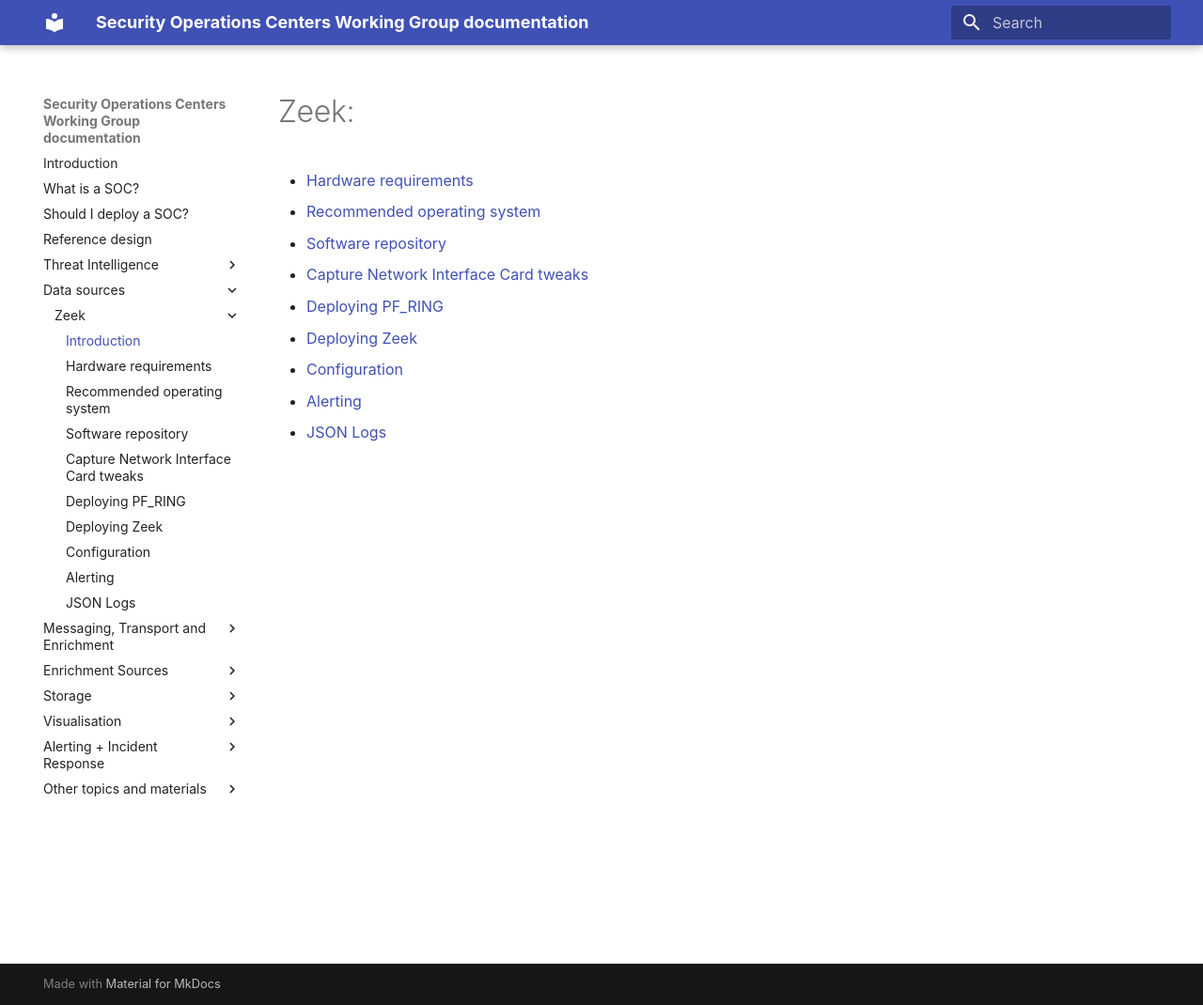
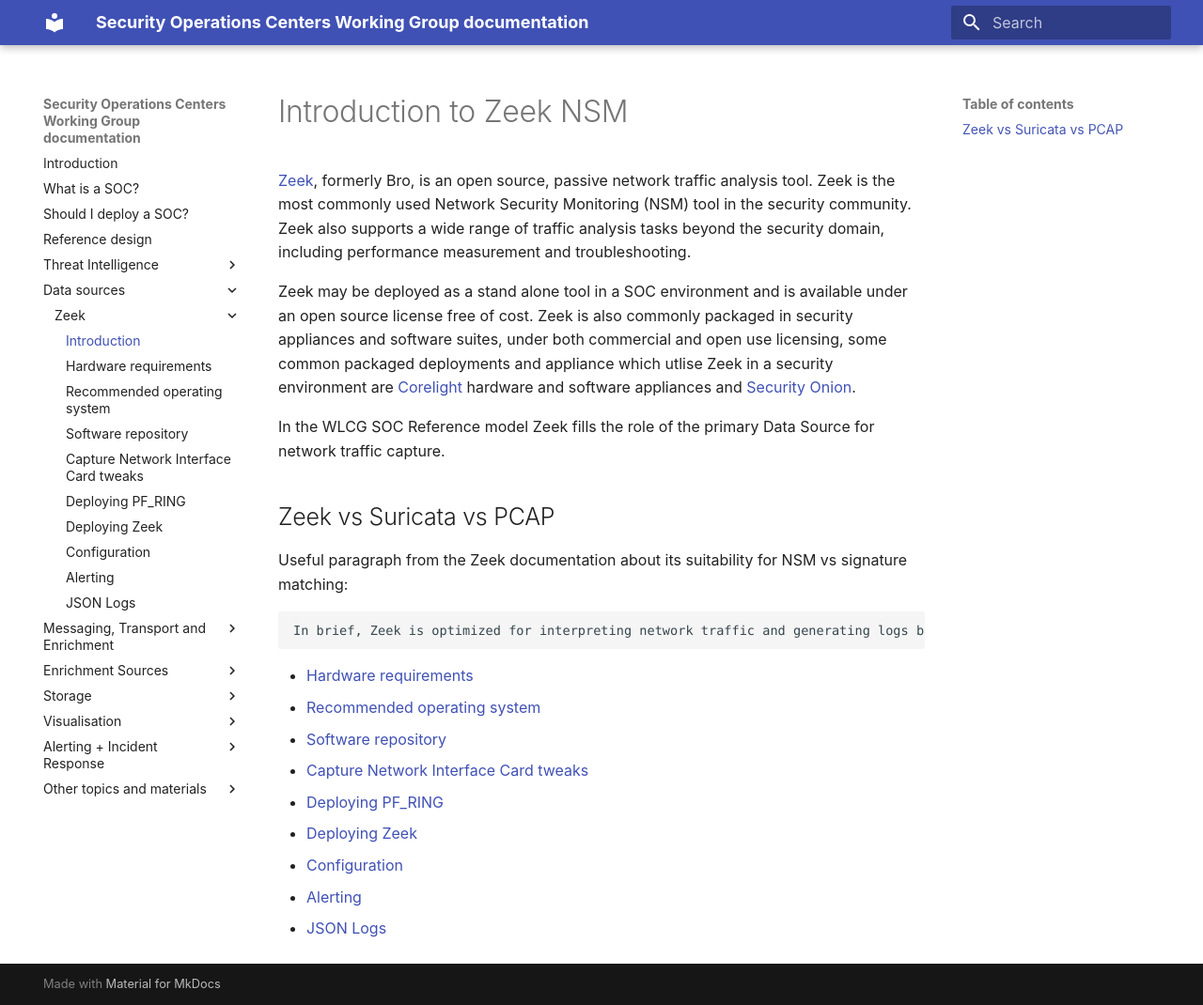
Before and after one commit to wlcg-soc-wg/wlcg-soc-wg-doc, an MkDocs documentation site: the page built from docs/data_sources/zeek/index.md, in a window 1280 px wide and 1070 px high. Shown: the whole window at 94% size. Built offline with MkDocs 1.6.1 and Material for MkDocs 9.7.7, drawn with Linux system fonts in a browser that asks for light colours.

Commit message:
Initial new words

````diff
--- a/docs/data_sources/zeek/index.md
+++ b/docs/data_sources/zeek/index.md
@@ -1,4 +1,18 @@
-# Zeek:
+# Introduction to Zeek NSM
+[Zeek](https://docs.zeek.org/en/master/about.html), formerly Bro, is an open source, passive network traffic analysis tool.  Zeek is the most commonly used Network Security Monitoring (NSM) tool in the security community.  Zeek also supports a wide range of traffic analysis tasks beyond the security domain, including performance measurement and troubleshooting.
+
+Zeek may be deployed as a stand alone tool in a SOC environment and is available under an open source license free of cost.  Zeek is also commonly packaged in security appliances and software suites, under both commercial and open use licensing, some common packaged deployments and appliance which utlise Zeek in a security environment are [Corelight](https://corelight.com/) hardware and software appliances  and [Security Onion](https://securityonionsolutions.com/).
+
+In the WLCG SOC Reference model Zeek fills the role of the primary Data Source for network traffic capture.
+
+## Zeek vs Suricata vs PCAP
+
+Useful paragraph from the Zeek documentation about its suitability for NSM vs signature matching:
+
+```
+In brief, Zeek is optimized for interpreting network traffic and generating logs based on that traffic. It is not optimized for byte matching, and users seeking signature detection approaches would be better served by trying intrusion detection systems such as Suricata. Zeek is also not a protocol analyzer in the sense of Wireshark, seeking to depict every element of network traffic at the frame level, or a system for storing traffic in packet capture (PCAP) form. Rather, Zeek sits at the “happy medium” representing compact yet high fidelity network logs, generating better understanding of network traffic and usage.
+```
+
 - [Hardware requirements](hardware_requirements.md)
 - [Recommended operating system](recommended_os.md)
 - [Software repository](software_repository.md)
````
